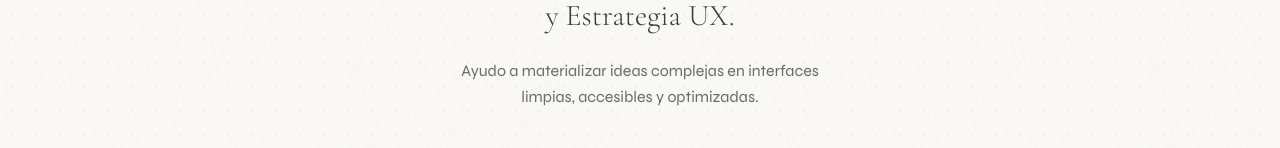
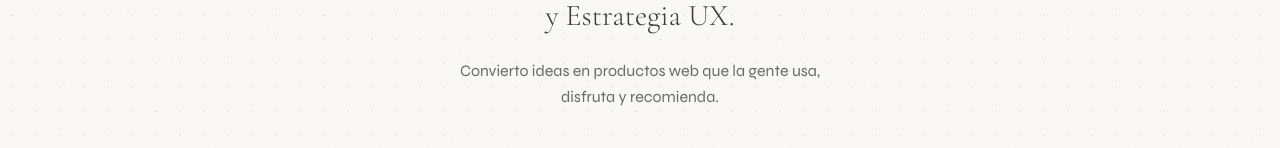
Before and after one commit to kervinmarquinez/portfolio-2026, a Next.js app: page / in a window 1280 px wide. Shown: the part 549-697 px from the top of the page. Built offline with nearby package versions, Linux system fonts and the light colour scheme.

Commit message:
Cambios de diseño realizados

```diff
--- a/components/Hero.tsx
+++ b/components/Hero.tsx
@@ -37,8 +37,7 @@ export default function Hero() {
 
         {/* Description */}
         <p className="animate-fade-up delay-450 font-sans text-base text-ink/60 max-w-sm leading-relaxed mb-10">
-          Ayudo a materializar ideas complejas en interfaces limpias,
-          accesibles y optimizadas.
+          Convierto ideas en productos web que la gente usa, disfruta y recomienda.
         </p>
 
         {/* CTA buttons */}
--- a/components/Preloader.tsx
+++ b/components/Preloader.tsx
@@ -49,7 +49,7 @@ export default function Preloader() {
       </div>
 
       {/* Text */}
-      <p
+      {/*<p
         className="font-display font-semibold italic text-center leading-tight tracking-tight text-ink
                    text-3xl sm:text-4xl md:text-5xl
                    transition-[opacity,transform] duration-700 ease-[cubic-bezier(0.22,1,0.36,1)]"
@@ -59,7 +59,7 @@ export default function Preloader() {
         }}
       >
         ¡Bienvenido,<br className="hidden sm:block" /> te estaba esperando!
-      </p>
+      </p>*/}
 
       {/* Progress bar */}
       <div className="absolute bottom-10 left-1/2 -translate-x-1/2 w-24 h-px bg-ink/10 overflow-hidden rounded-full">
--- a/package.json
+++ b/package.json
@@ -10,7 +10,7 @@
   },
   "dependencies": {
     "lenis": "^1.3.23",
-    "next": "15.3.1",
+    "next": "^15.5.15",
     "react": "^19.0.0",
     "react-dom": "^19.0.0"
   },
```
Also changed, not shown: app/icon.svg (added), 1 other file (tests, documents, lock files or other folders).
